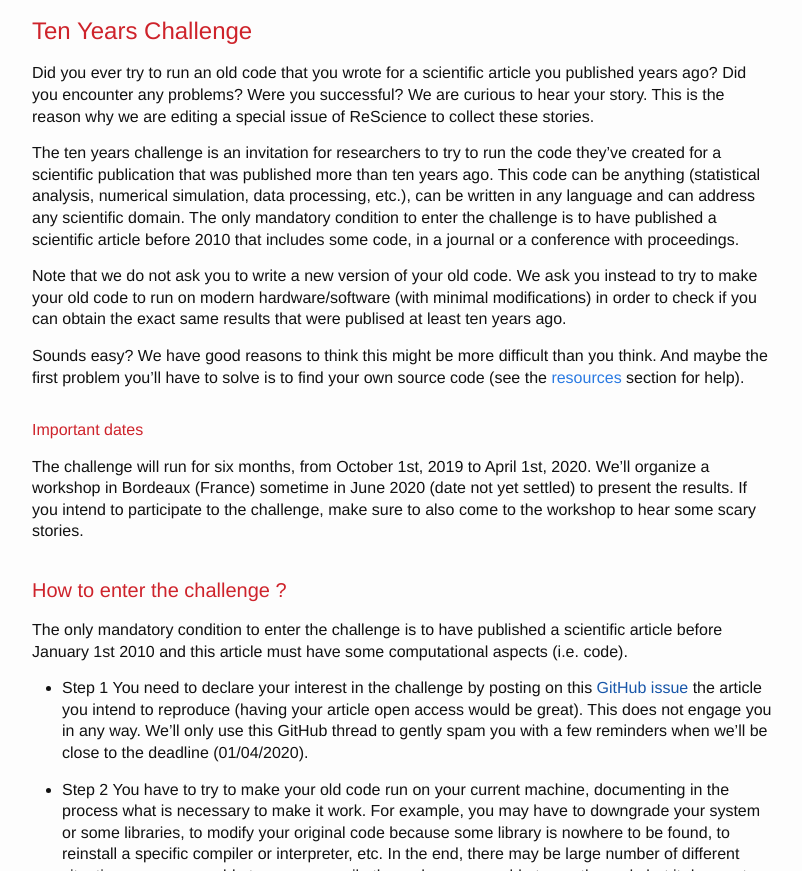
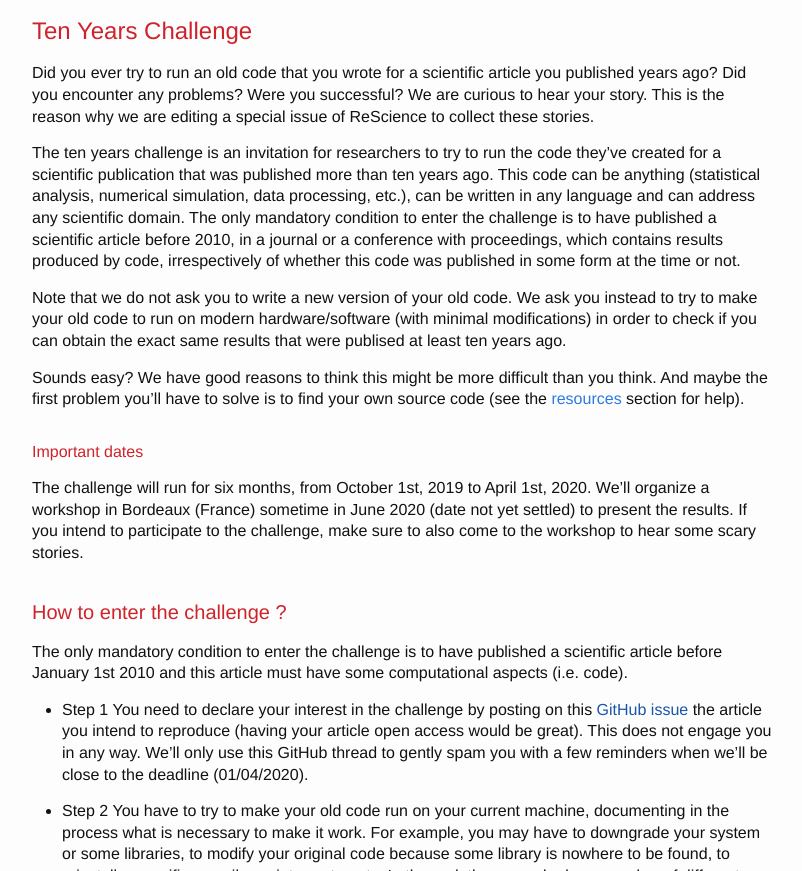
Before and after one commit to ReScience/rescience.github.io, a Jekyll site: the page built from ten-years.md, in a window 1280 px wide and 900 px high, scrolled down 527 px, cut to the strip 29-900 px from the top of the window. Shown: the whole strip, without its empty margins (238-1040 px from the left). Built offline with Jekyll 4.4.1, drawn with Linux system fonts in a browser that asks for light colours.

Commit message:
Clarification of the conditions

```diff
--- a/ten-years.md
+++ b/ten-years.md
@@ -17,8 +17,10 @@ they've created for a scientific publication that was published more than **ten
 years ago**. This code can be anything (statistical analysis, numerical
 simulation, data processing, etc.), can be written in any language and can
 address any scientific domain. The only mandatory condition to enter the
-challenge is to have published a scientific article **before 2010** that
-includes some code, in a journal or a conference with proceedings.
+challenge is to have published a scientific article **before 2010**, in a journal or
+a conference with proceedings, which contains results produced by code,
+irrespectively of whether this code was published in some form at the time
+or not.
 
 Note that we do not ask you to write a new version of your old code. We ask you
 instead to **try to make your old code to run on modern hardware/software**
```
